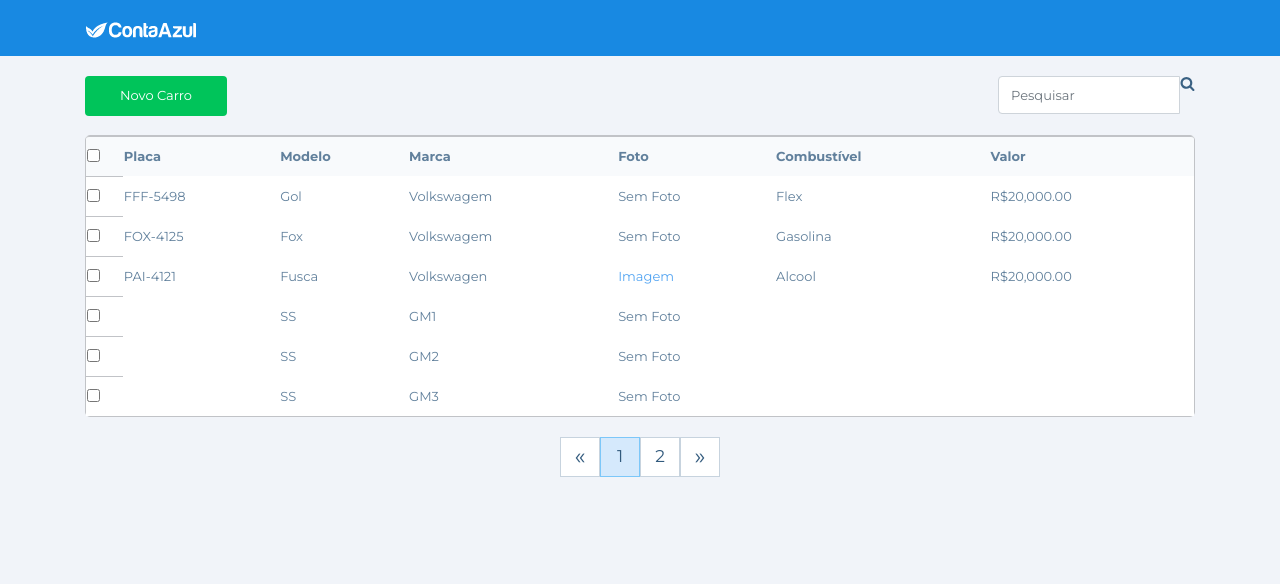
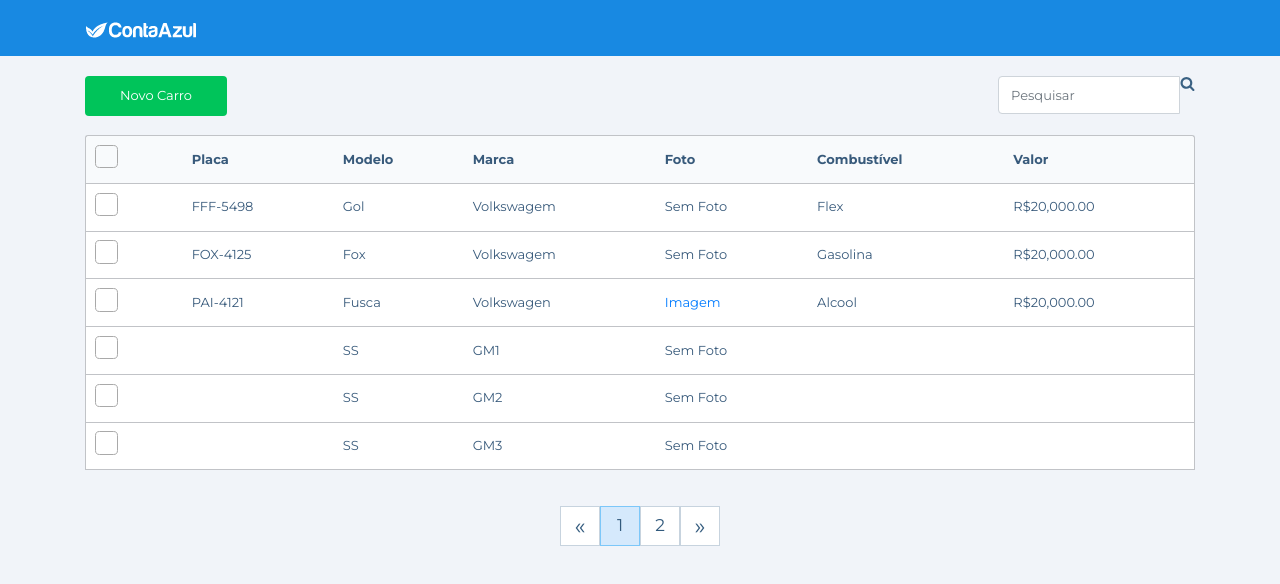
Before and after one commit to caina/conta-azul-test, an Angular app: page /vehicles in a window 1280 px wide. Shown: the top 584 px of the page. Built offline with nearby package versions, Linux system fonts and the light colour scheme.

Commit message:
correção no estilo da tabela e adicionado checkbox customizado com os parametros requisitados

```diff
--- a/package.json
+++ b/package.json
@@ -17,12 +17,13 @@
     "@angular/compiler": "5.1.0",
     "@angular/core": "5.1.0",
     "@angular/forms": "5.1.0",
-	"@angular/http": "5.1.0",
+    "@angular/http": "5.1.0",
     "@angular/platform-browser": "5.1.0",
     "@angular/platform-browser-dynamic": "5.1.0",
     "@angular/router": "5.1.0",
     "bootstrap": "^4.0.0-beta.2",
     "core-js": "^2.4.1",
+    "font-awesome": "^4.7.0",
     "rxjs": "^5.4.2",
     "zone.js": "^0.8.14"
   },
--- /dev/null
+++ b/src/app/components/checkbox/checkbox.component.scss
@@ -0,0 +1,50 @@
+:host {
+	cursor: pointer;
+	label {
+		margin-bottom: 0;
+	}
+
+	.checkbox label:after {
+		content: '';
+		clear: both;
+		display: flex;
+		justify-content: flex-start;
+		align-items: center;
+
+	}
+
+	.checkbox .cr{
+		position: relative;
+		display: inline-block;
+		border: 1px solid #a9a9a9;
+		border-radius: .25em;
+		width: 1.3em;
+		height: 1.3em;
+		float: left;
+		margin-right: .5em;
+	}
+
+	.checkbox .cr .cr-icon{
+		position: absolute;
+		font-size: .8em;
+		line-height: 0;
+		top: 50%;
+		left: 20%;
+	}
+
+	.checkbox label input[type="checkbox"] {
+		display: none;
+	}
+
+	.checkbox label input[type="checkbox"] + .cr > .cr-icon,
+	.radio label input[type="radio"] + .cr > .cr-icon {
+		opacity: 0;
+		transition: all .1s ease-in;
+	}
+
+	.checkbox label input[type="checkbox"]:checked + .cr > .cr-icon {
+		transform: scale(1) rotateZ(0deg);
+		opacity: 1;
+	}
+
+}
--- /dev/null
+++ b/src/app/components/checkbox/checkbox.component.ts
@@ -0,0 +1,27 @@
+import { Component, DoCheck, Output, Input, EventEmitter, ChangeDetectionStrategy } from '@angular/core';
+
+@Component({
+	selector: 'app-checkbox',
+	template: `
+  <div class="checkbox">
+	<label style="font-size: 1.4em">
+		<input type="checkbox" [checked]="model" (click)="update()">
+		<span class="cr"><i class="cr-icon fa fa-check"></i></span>
+	</label>
+	</div>
+  `,
+	styleUrls: ['./checkbox.component.scss'],
+	changeDetection: ChangeDetectionStrategy.OnPush,
+})
+export class CheckboxComponent{
+
+	@Input() model: boolean;
+	@Output() modelChange: EventEmitter<boolean> = new EventEmitter<boolean>();
+	constructor() { }
+
+	update() {
+		this.model = !this.model;
+		this.modelChange.emit(this.model);
+	}
+
+}
--- a/src/app/components/components.module.ts
+++ b/src/app/components/components.module.ts
@@ -8,6 +8,7 @@
 import { ContainerComponent } from './container/container.component';
 import { PaginationComponent } from './pagination/pagination.component';
 import { CentralizeContentComponent } from './centralize-content/centralize-content.component';
+import { CheckboxComponent } from './checkbox/checkbox.component';
 
 const COMPONENTS = [
 	HeaderComponent,
@@ -15,7 +16,8 @@
 	LookupInputComponent,
 	ContainerComponent,
 	PaginationComponent,
-	CentralizeContentComponent
+	CentralizeContentComponent,
+	CheckboxComponent
 ];
 
 @NgModule({
--- a/src/app/scenes/vehicles/vehicle-list/component/vehicle-list-table/vehicle-list-table.component.scss
+++ b/src/app/scenes/vehicles/vehicle-list/component/vehicle-list-table/vehicle-list-table.component.scss
@@ -1,105 +1,60 @@
 :host {
+	$table-border-color :#C1C3C7;
 
 	.selected {
 		background-color: #D5E9FC;
-
-	}
-	.custom-table {
-		display: table;
-		width: 100%;
-		background-color: #FFF;
-		max-width: 100%;
-		margin-bottom: 0;
-		border-color: #C1C3C7;
-		border-spacing: 0;
-		white-space: normal;
-		line-height: normal;
-		font-weight: 400;
-		font-variant: normal;
-		font-style: normal;
-		text-align: start;
-		border-collapse: separate;
 	}
 
-	table {
-		thead {
-			border-collapse: separate;
-			line-height: 15px;
+	.table {
+		color: #385a7b;
+		border-color: $table-border-color;
+		border-collapse: separate;
+		border-spacing: 0;
+		td, th {
+			padding: .55rem;
+			vertical-align: middle;
+			border-top: 1px solid $table-border-color;
+		}
 
-			tr>th:first-child {
-				border-radius: 3px 0 0;
+		thead th {
+			border-bottom: none;
+			background-color: #F8FAFC;
+			border-top-width: 1px;
+			border-top-style: solid;
+			border-top-color: $table-border-color;
+
+			&:first-child {
+				border-top-left-radius: 3px;
+				border-left-width: 1px;
+				border-left-style: solid;
+				border-left-color: $table-border-color;
 			}
-			tr>th:last-child {
-				border-radius: 0 3px 0 0;
+			&:last-child {
+				border-top-right-radius: 3px;
+				border-right-width: 1px;
+				border-right-style: solid;
+				border-right-color: $table-border-color;
 			}
 		}
 
-		tr>th {
-			height: 40px;
-			display: table-cell;
-			vertical-align: inherit;
-			margin-bottom: 0;
-			max-width: none;
-			font-weight: 600;
-			border-top-width: 1px;
-			border-top-style: solid;
-			border-top-color: #C1C3C7;
+		tbody {
+			background-color: #fff;
+			tr td:first-child {
+				border-left-width: 1px;
+				border-left-style: solid;
+				border-left-color: $table-border-color;
+			}
+			tr td:last-child {
+				border-right-width: 1px;
+				border-right-style: solid;
+				border-right-color: $table-border-color;
+			}
+			tr:last-child td {
+				border-bottom-width: 1px;
+				border-bottom-style: solid;
+				border-bottom-color: $table-border-color;
+			}
 		}
 
-		tbody {
-			tr {
-				&:hover {
-					background-color: #FFFAEB;
-				}
-			}
-		}
 	}
-
-
-
-
-
-
-
-
-
-	color: #61809C;
-	a {
-		color: #54A5F2;
-	}
-	table {
-		border: 1px solid #C7D3DE;
-		border-radius: 5px;
-	}
-	thead {
-		background-color: #F8FAFC;
-	}
-	tbody {
-		background-color: #fff;
-		tr:hover {
-			background-color: #D5E9FC;
-			cursor: pointer;
-		}
-	}
-
-	// input[type=checkbox] {
-	// 	display: none;
-	// }
-	// label {
-	// 	width: 20px;
-	// 	height: 20px;
-	// 	border-radius: 3px;
-	// 	margin: 0;
-	// 	line-height: 18px;
-	// 	&:before {
-	// 		content: "\e013";
-	// 		font-family: 'Glyphicons Halflings';
-	// 		color: #385a7b;
-	// 		width: 100%;
-	// 		height: 100%;
-	// 		text-align: center;
-	// 		display: inline-block;
-	// 		border-color: #8BC8F6;
-	// 	}
-	// }
 }
--- a/src/app/scenes/vehicles/vehicle-list/component/vehicle-list-table/vehicle-list-table.component.ts
+++ b/src/app/scenes/vehicles/vehicle-list/component/vehicle-list-table/vehicle-list-table.component.ts
@@ -5,10 +5,14 @@
 @Component({
 	selector: 'app-vehicle-list-table',
 	template: `
-	<table class="custom-table table-hover">
+	<table class="table table-hover">
 		<thead>
 			<tr>
-				<th scope="col"><input type="checkbox" (click)="markAllToRemove()"></th>
+				<th scope="col">
+					<app-checkbox
+					(modelChange)="markAllToRemove($event)"
+					></app-checkbox>
+				</th>
 				<th scope="col">Placa</th>
 				<th scope="col">Modelo</th>
 				<th scope="col">Marca</th>
@@ -19,14 +23,15 @@
 		</thead>
 		<tbody>
 			<tr *ngFor="let vehicle of vehicles"
-				ngClass="{selected: vehicle.checked}"
+				[ngClass]="{selected: vehicle.checked}"
 				(dblclick)="vehicleSelectedOutput.emit(vehicle.id)"
 				(click)="markToRemove(vehicle)">
 
-				<th>
-					<input type="checkbox" id="ck{{vehicle.id}}" ([ngModel])="vehicle.checked" [checked]="vehicle.checked"/>
-					<label for="ck{{vehicle.id}}"></label>
-				</th>
+				<td>
+					<app-checkbox
+						[(model)]="vehicle.checked"
+					></app-checkbox>
+				</td>
 				<td>{{vehicle.placa}}</td>
 				<td>{{vehicle.modelo}}</td>
 				<td>{{vehicle.marca}}</td>
@@ -51,8 +56,8 @@
 
 	constructor() { }
 
-	markAllToRemove() {
-		this.vehicles.forEach(_el => _el.checked = !_el.checked);
+	markAllToRemove(marked) {
+		this.vehicles.forEach(_el => _el.checked = marked);
 		this.emitRemoveOutput();
 	}
 
--- a/src/app/services/store.service.ts
+++ b/src/app/services/store.service.ts
@@ -56,14 +56,18 @@
 	}
 
 	public filter(expression): Vehicle[] {
+		expression = expression.toLowerCase();
+
 		return this.store.filter(_el => {
-			if (_el.marca.includes(expression)) {
+			if (_el.marca && _el.marca.toLowerCase().includes(expression)) {
 				return true;
-			} else if (_el.modelo && _el.modelo.includes(expression)) {
+			} else if (_el.modelo && _el.modelo.toLowerCase().includes(expression)) {
 				return true;
-			} else if (_el.placa && _el.placa.includes(expression)) {
+			} else if (_el.placa && _el.placa.toLowerCase().includes(expression)) {
 				return true;
-			} else if (_el.valor === parseInt(expression)) {
+			} else if (_el.combustivel && _el.combustivel.toLowerCase().includes(expression)) {
+				return true;
+			}  else if (_el.valor === parseInt(expression)) {
 				return true;
 			}
 			return false;
```
Also changed, not shown: .angular-cli.json.
